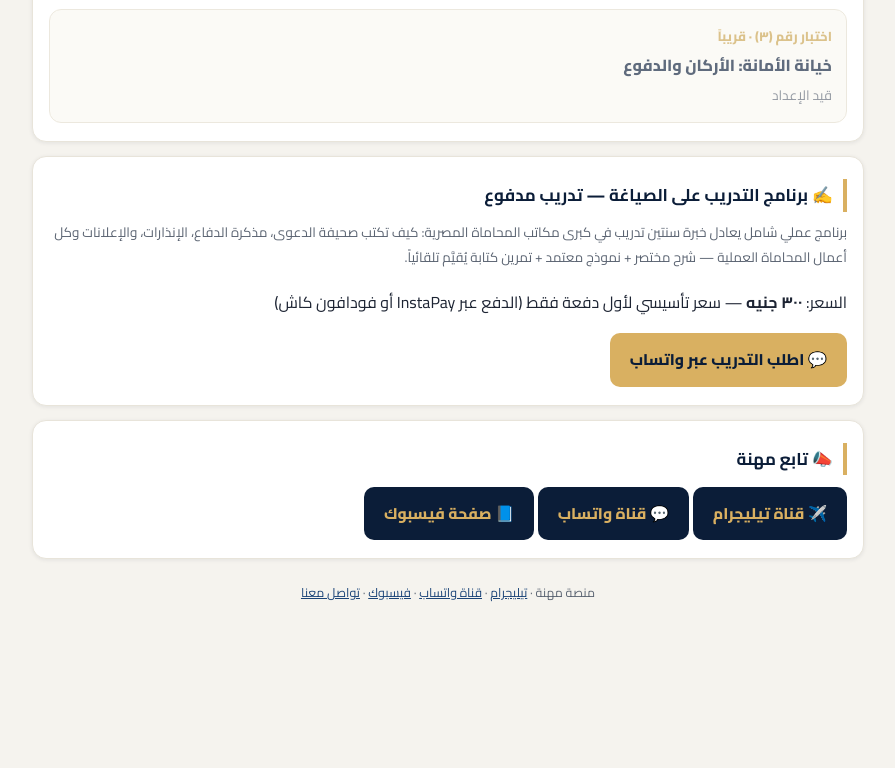
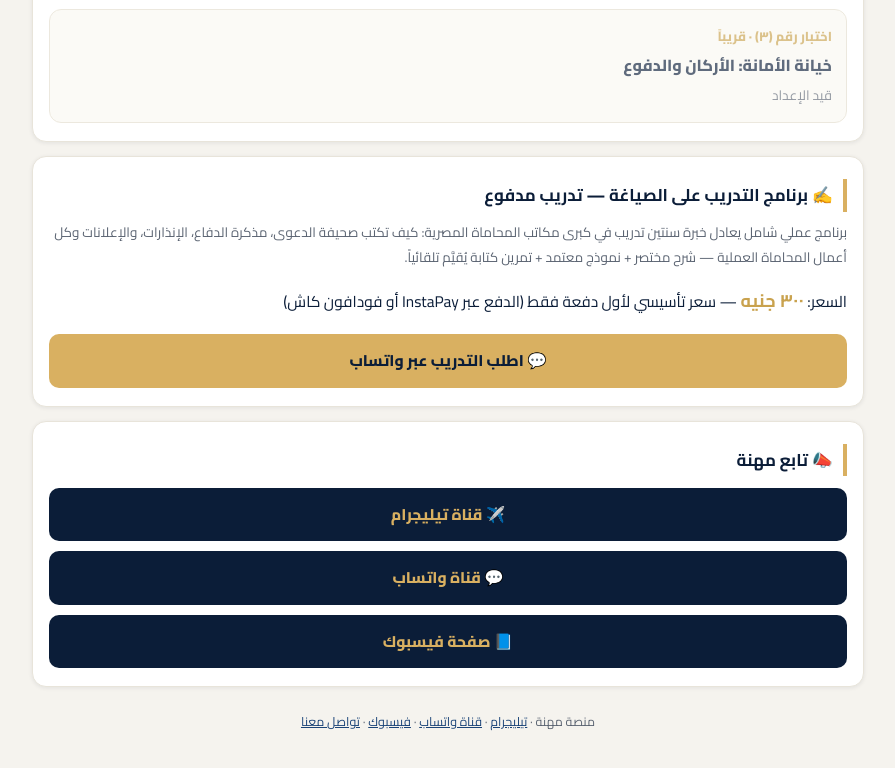
Before and after one commit to mamdouh-hazem/mihna, a plain HTML site: page index.html in a window 1280 px wide. Shown: the part 666-1434 px from the top of the page, without its empty margins (192-1087 px from the left). Before the commit the page ends 1331 px from the top, so only its background shows below. Drawn offline with Linux system fonts and the light colour scheme.

Commit message:
Update style.css

```diff
--- a/style.css
+++ b/style.css
@@ -132,9 +132,14 @@ a { color: var(--navy2); }
 .test-item .t-desc { color: var(--muted); font-size: 13.5px; }
 .test-item.soon { opacity: .65; background: #faf8f2; }
 .test-item .go { color: var(--gold2); font-weight: 800; font-size: 13px; }
-.site-footer { text-align: center; color: var(--muted); font-size: 12.5px; margin-top: 22px; }
+.site-footer { text-align: center; color: var(--muted); font-size: 12.5px; margin-top: 22px; line-height: 2; }
+.channel-row { display: flex; flex-direction: column; gap: 10px; margin-top: 12px; }
+.channel-row .btn { display: block; }
+.follow-row { margin-top: 14px; text-align: center; font-size: 14px; line-height: 2; }
+.price-line { color: var(--navy); font-size: 15.5px; margin-top: 12px; }
+.price-line b { color: var(--gold2); font-size: 18px; }
 @media (max-width: 520px) {
   .mode-row { grid-template-columns: 1fr; }
   .hero h2 { font-size: 18px; }
   body { font-size: 15.5px; }
-             }
+}
```
